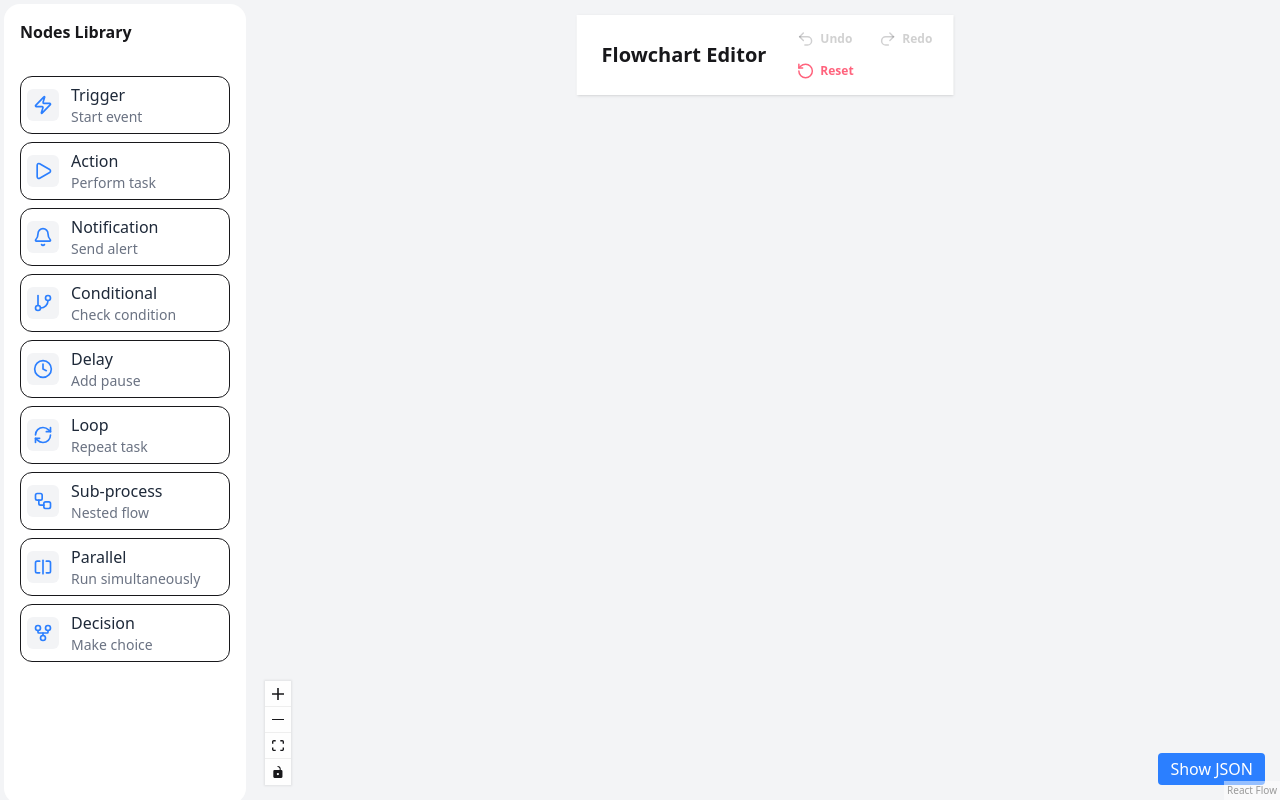
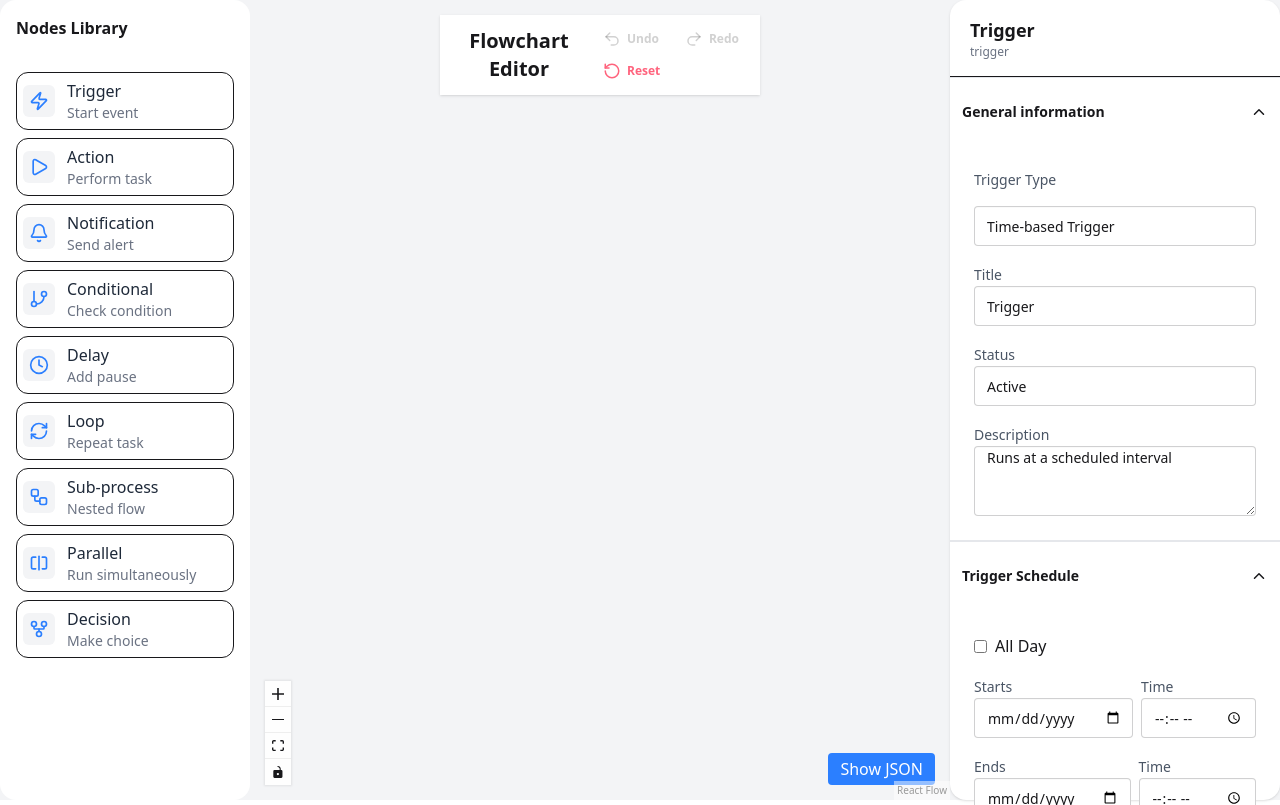
Before and after one commit to HYakshit/react-flow-lib, a React (Vite) app: page / in a window 1280 px wide. Built offline with nearby package versions, Linux system fonts and the light colour scheme.

Commit message:
feat: propertyview added

```diff
--- a/src/components/FlowCanvas.jsx
+++ b/src/components/FlowCanvas.jsx
@@ -17,6 +17,7 @@ import { Navbar } from "./common/Navbar";
 import JsonViewer from "./JsonViewer";
 import { nodeIcons } from "../utill/Icons";
 import { NodeCard } from "./common/NodeCard";
+import PropertiesPanel from "./PropertiesPanel";
 const nodeTypes = {
   Trigger: NodeCard,
   Action: NodeCard,
@@ -48,7 +49,7 @@ function FlowCanvas() {
   // Update undo/redo availability
   const updateUndoRedoState = useCallback(() => {
     setCanUndo(historyIndexRef.current > 0);
-    setCanRedo(historyIndexRef.current < historyRef.current.length - 1);
+    setCanRedo(historyIndexRef.current < historyRef.current.length - 1); // if we have historyRef array of greater length than current index, we can redo
   }, []);
 
   // Save state to history
@@ -123,8 +124,8 @@ function FlowCanvas() {
 
   // Reset function - clears all nodes, edges, and history
   const reset = useCallback(() => {
-    const confirmReset = window.confirm("Are you sure you want to reset the flowchart?");
-    if (!confirmReset) return;
+    // const confirmReset = window.confirm("Are you sure you want to reset the flowchart?");
+    // if (!confirmReset) return;
 
     // Clear nodes and edges
     isUndoRedoRef.current = true;
@@ -147,20 +148,26 @@ function FlowCanvas() {
   // Keyboard shortcuts
   useEffect(() => {
     const handleKeyDown = (event) => {
-      if ((event.ctrlKey || event.metaKey) && event.key === 'z' && !event.shiftKey) {
+      if (
+        (event.ctrlKey || event.metaKey) &&
+        event.key === "z" &&
+        !event.shiftKey
+      ) {
         event.preventDefault();
         undo();
       } else if (
-        ((event.ctrlKey || event.metaKey) && event.key === 'y') ||
-        ((event.ctrlKey || event.metaKey) && event.shiftKey && event.key === 'Z')
+        ((event.ctrlKey || event.metaKey) && event.key === "y") ||
+        ((event.ctrlKey || event.metaKey) &&
+          event.shiftKey &&
+          event.key === "Z")
       ) {
         event.preventDefault();
         redo();
       }
     };
 
-    window.addEventListener('keydown', handleKeyDown);
-    return () => window.removeEventListener('keydown', handleKeyDown);
+    window.addEventListener("keydown", handleKeyDown);
+    return () => window.removeEventListener("keydown", handleKeyDown);
   }, [undo, redo]);
 
   function handleSetShow(val) {
@@ -183,11 +190,11 @@ const onDrop = useCallback(
       });
 
       const id = `${Date.now()}`;
-    const nodedata = { type, label: type, isCanvas:true };
+      const nodedata = { type, label: type, isCanvas: true };
 
       const newNode = {
         id,
-      type,         // tells React Flow which nodeType to render
+        type, // tells React Flow which nodeType to render
         position,
         data: nodedata, // pass plain data, not components
       };
@@ -196,6 +203,7 @@ const onDrop = useCallback(
     },
     [reactFlowInstance, setNodes]
   );
+
 
   return (
     <div
@@ -232,8 +240,13 @@ const onDrop = useCallback(
             handleSetShow={handleSetShow}
           ></JsonViewer>{" "}
         </Panel>
+        {/* <Panel position="center-right">
+          {" "}
+         {" "}
+        </Panel> */}
         <Controls />
       </ReactFlow>
+
     </div>
   );
 }
--- a/src/components/Home.jsx
+++ b/src/components/Home.jsx
@@ -1,13 +1,46 @@
 import FlowCanvasWrapper from "./FlowCanvas";
+import PropertiesPanel from "./PropertiesPanel";
 import Sidebar from "./Sidebar";
 
 export const Home = () => {
+  const imageTemplate = {
+    id: "img-1",
+    width: 200,
+    height: 120,
+    rounded: true,
+    alt: "Node Icon",
+  };
+
+  const triggerNodeTemplate = {
+    id: "node-trigger-1",
+    type: "trigger",
+    label: "Trigger",
+
+    title: "Trigger",
+    description: "Runs at a scheduled interval",
+    status: "active",
+
+    triggerType: "Time-based Trigger",
+
+    schedule: {
+      allDay: false,
+      starts: "2025-01-10T10:00:00",
+      ends: "2025-01-10T18:00:00",
+      frequency: "none",
+      timeZone: "UTC-5:00",
+    },
+  };
   return (
     <div className="flex h-screen">
       <Sidebar />
       <div className="flex-1">
         <FlowCanvasWrapper />
       </div>
+      <PropertiesPanel
+        selectedNode={triggerNodeTemplate}
+        selectedImage={imageTemplate}
+        onUpdateNode={(updated) => console.log(updated)}
+      ></PropertiesPanel>
     </div>
   );
 };
--- /dev/null
+++ b/src/components/PropertiesPanel.jsx
@@ -0,0 +1,195 @@
+import React from "react";
+import { ChevronDown, ChevronUp } from "lucide-react";
+
+export default function PropertiesPanel({
+  selectedNode,
+
+  onUpdateNode,
+}) {
+  const [openSections, setOpenSections] = React.useState({
+    general: true,
+    schedule: true,
+    retry: false,
+  });
+
+  const toggleSection = (key) => {
+    setOpenSections((prev) => ({ ...prev, [key]: !prev[key] }));
+  };
+
+  //  COLLAPSED VIEW (NO NODE SELECTED)
+
+  if (!selectedNode) {
+    return (
+      <div className="p-1 ">
+        <div className="w-[80px] border-l bg-white rounded-2xl shadow-sm flex items-center px-4 py-3 text-gray-700 font-medium">
+          <span>Properties</span>
+          <span className="ml-auto text-xl font-bold">⋯</span>
+        </div>
+      </div>
+    );
+  }
+
+  //  FULL VIEW (NODE SELECTED)
+  return (
+    <div className=" bg-gray-100 ">
+      <div className="w-[330px]  h-full  rounded-2xl bg-white  border-0 shadow-sm  ">
+        {/* HEADER */}
+        <div className="px-5 py-4 border-b">
+          <h2 className="text-lg font-semibold">{selectedNode.label}</h2>
+          <p className="text-xs text-gray-500">{selectedNode.type}</p>
+        </div>
+
+        <div className="  overflow-y-auto h-[calc(100%-72px)] flex flex-col">
+          {/* ---------- GENERAL INFO SECTION ---------- */}
+          <Section
+            title="General information"
+            open={openSections.general}
+            toggle={() => toggleSection("general")}
+          >
+            <div className="flex p-3 flex-col gap-4">
+              {/* Trigger Type */}
+              <label className="text-sm font-medium text-gray-600">
+                Trigger Type
+              </label>
+              <select
+                className="input"
+                value={selectedNode.triggerType || ""}
+                onChange={(e) => onUpdateNode({ triggerType: e.target.value })}
+              >
+                <option>Time-based Trigger</option>
+                <option>Manual Trigger</option>
+              </select>
+
+              {/* Title */}
+              <div>
+                <label className="text-sm font-medium text-gray-600">
+                  Title
+                </label>
+                <input
+                  className="input"
+                  value={selectedNode.title || ""}
+                  onChange={(e) => onUpdateNode({ title: e.target.value })}
+                />
+              </div>
+
+              {/* Status */}
+              <div>
+                <label className="text-sm font-medium text-gray-600">
+                  Status
+                </label>
+                <select
+                  className="input"
+                  value={selectedNode.status}
+                  onChange={(e) => onUpdateNode({ status: e.target.value })}
+                >
+                  <option value="active">Active</option>
+                  <option value="inactive">Inactive</option>
+                </select>
+              </div>
+
+              {/* Description */}
+              <div>
+                <label className="text-sm font-medium text-gray-600">
+                  Description
+                </label>
+                <textarea
+                  className="input min-h-[70px]"
+                  value={selectedNode.description || ""}
+                  onChange={(e) =>
+                    onUpdateNode({ description: e.target.value })
+                  }
+                />
+              </div>
+            </div>
+          </Section>
+
+          {/* ---------- TRIGGER SCHEDULE SECTION ---------- */}
+          {selectedNode.type === "trigger" && (
+            <Section
+              title="Trigger Schedule"
+              open={openSections.schedule}
+              toggle={() => toggleSection("schedule")}
+            >
+              <div className="flex p-3 flex-col gap-4">
+                <label className="flex items-center gap-2">
+                  <input type="checkbox" />
+                  All Day
+                </label>
+
+                <div className="flex gap-2">
+                  <div>
+                    <label className="text-sm font-medium text-gray-600">
+                      Starts
+                    </label>
+                    <input type="date" className="input" />
+                  </div>
+                  <div>
+                    <label className="text-sm font-medium text-gray-600">
+                      Time
+                    </label>
+                    <input type="time" className="input" />
+                  </div>
+                </div>
+
+                <div className="flex gap-2">
+                  <div>
+                    <label className="text-sm font-medium text-gray-600">
+                      Ends
+                    </label>
+                    <input type="date" className="input" />
+                  </div>
+                  <div>
+                    <label className="text-sm font-medium text-gray-600">
+                      Time
+                    </label>
+                    <input type="time" className="input" />
+                  </div>
+                </div>
+
+                <div>
+                  <label className="text-sm font-medium text-gray-600">
+                    Frequency
+                  </label>
+                  <select className="input">
+                    <option>None</option>
+                    <option>Daily</option>
+                    <option>Weekly</option>
+                    <option>Monthly</option>
+                  </select>
+                </div>
+
+                <div>
+                  <label className="text-sm font-medium text-gray-600">
+                    Time zone
+                  </label>
+                  <select className="input">
+                    <option>UTC +5:30</option>
+                    <option>UTC -5</option>
+                  </select>
+                </div>
+              </div>
+            </Section>
+          )}
+        </div>
+      </div>
+    </div>
+  );
+}
+
+// SECTION COMPONENT
+function Section({ title, children, open, toggle, noToggle = false }) {
+  return (
+    <div className="border-gray-200 border-t border-b ">
+      <div
+        className="flex justify-between items-center px-3 py-6 cursor-pointer"
+        onClick={!noToggle ? toggle : undefined}
+      >
+        <h3 className="font-semibold text-sm">{title}</h3>
+        {!noToggle &&
+          (open ? <ChevronUp size={18} /> : <ChevronDown size={18} />)}
+      </div>
+
+      {open && <div className="p-3">{children}</div>}
+    </div>
+  );
+}
--- a/src/components/Sidebar.jsx
+++ b/src/components/Sidebar.jsx
@@ -13,7 +13,7 @@ export default function Sidebar() {
   };
 
   return (
-    <div className="p-1 bg-gray-100" style={{ width: `${sidebarWidth}px` }}>
+    <div className=" bg-gray-100" style={{ width: `${sidebarWidth}px` }}>
       <aside className={`bg-white h-screen rounded-2xl p-4`}>
         <h2 className="font-bold mb-8">Nodes Library</h2>
         <div className="flex flex-col gap-2">
```
Lines whose indentation alone changed are shown as unchanged.
